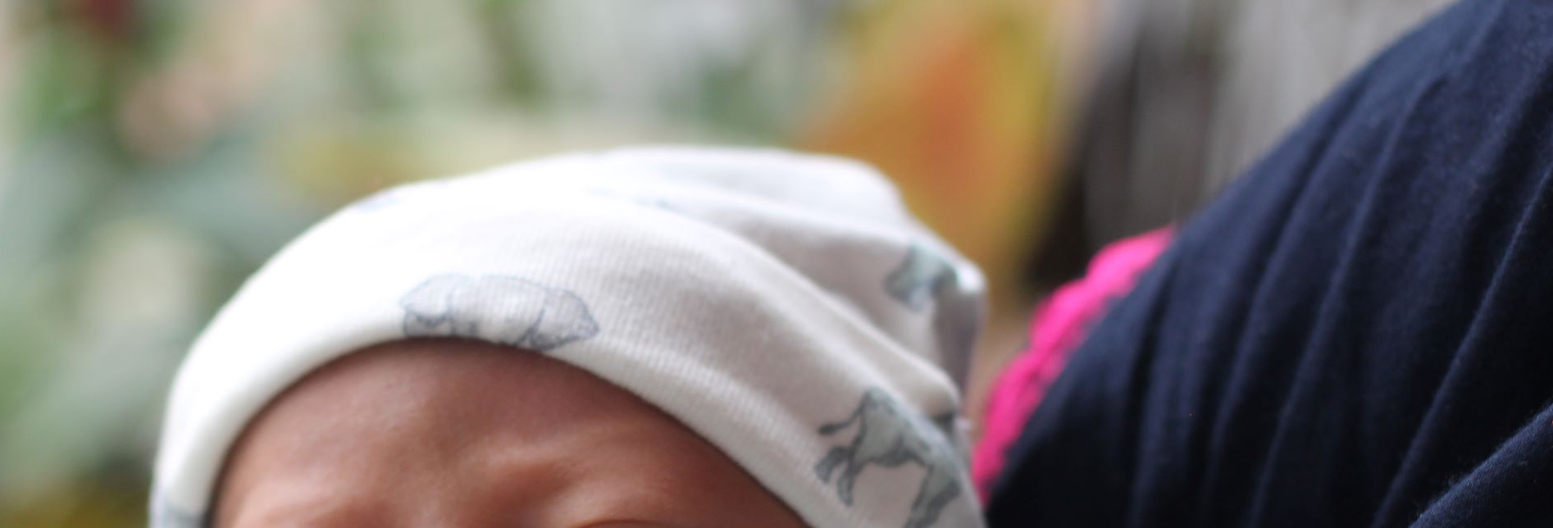
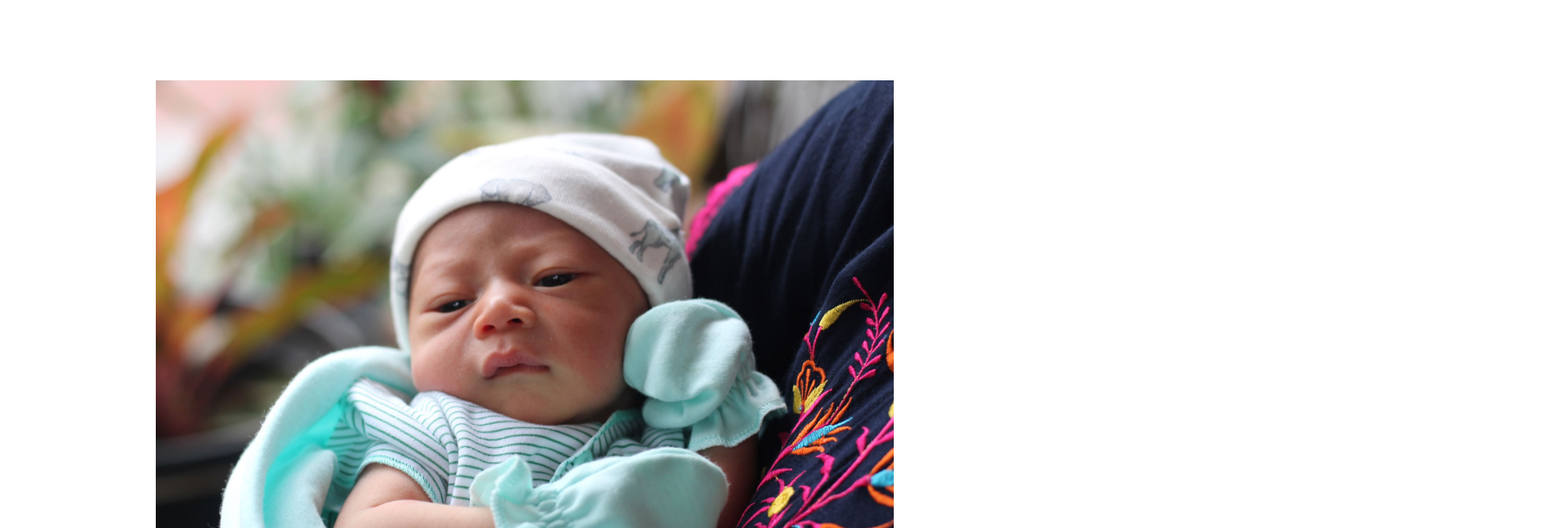
Before and after one commit to zicoprmd/carouszel, a React (Vite) app: page / in a window 1280 px wide. Shown: the top 644 px of the page at 82% size, 1894 px wide, since content can reach past the window. Built offline with nearby package versions, Linux system fonts and the light colour scheme.

Commit message:
addedstyles for carousel

```diff
--- a/src/carousel/Carousel.jsx
+++ b/src/carousel/Carousel.jsx
@@ -1,5 +1,6 @@
 import React from 'react';
 import CarouselItem from './CarouselItem';
+import './Carousel.scss';
 
 const Carousel = ({ slides }) => {
   return (
--- /dev/null
+++ b/src/carousel/Carousel.scss
@@ -0,0 +1,18 @@
+.carousel {
+  margin: 0 auto;
+  overflow: hidden;
+  max-width: 900px;
+}
+
+.carousel-inner {
+  white-space: nowrap;
+}
+
+.carousel-item {
+  display: inline-block;
+  width: 100%;
+}
+
+img {
+  max-width: 900px;
+}
```
Also changed, not shown: public/900zem1.JPG (added).
